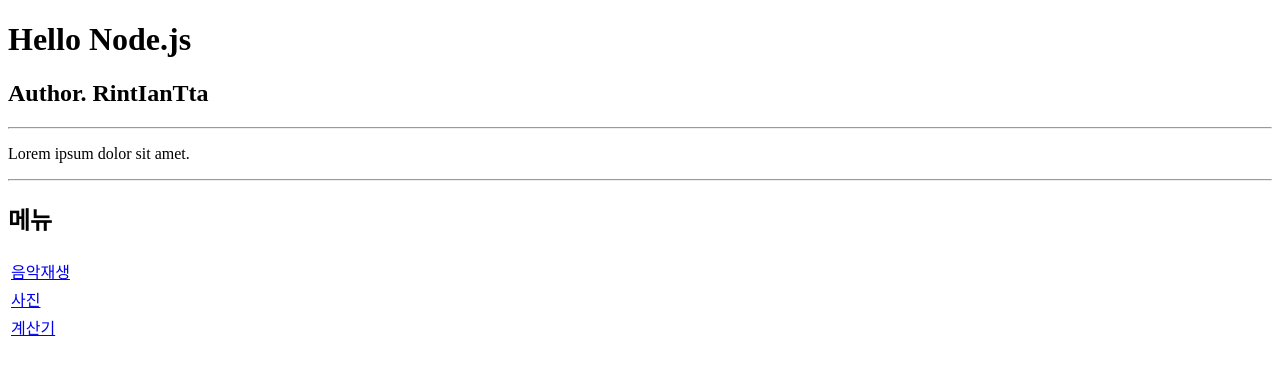
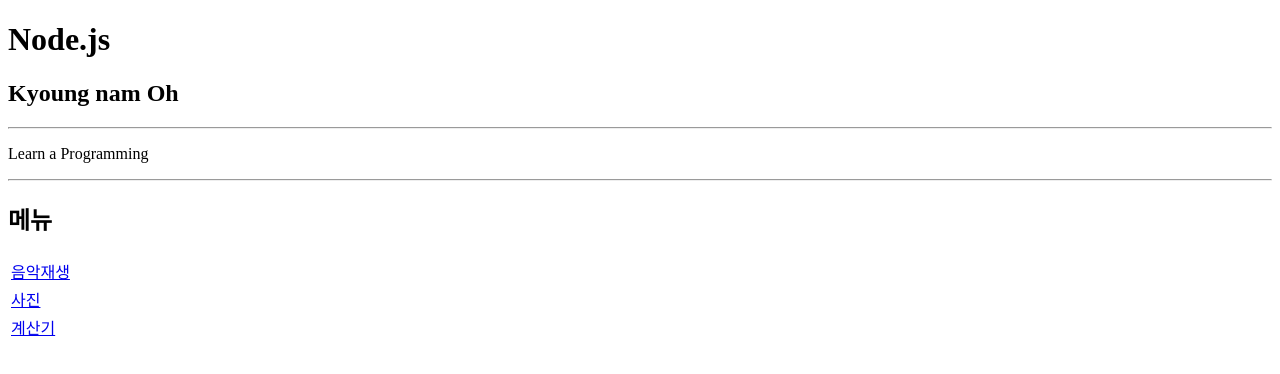
Before and after one commit to rudska9/20170803, a plain HTML site: page HTMLPage.html in a window 1280 px wide. Drawn offline with Linux system fonts and the light colour scheme.

```diff
--- a/HTMLPage.html
+++ b/HTMLPage.html
@@ -5,10 +5,10 @@
     <title>test</title>
 </head>
 <body>
-<h1>Hello Node.js</h1>
-<h2>Author. RintIanTta</h2>
+<h1>Node.js</h1>
+<h2>Kyoung nam Oh</h2>
 <hr />
-<p>Lorem ipsum dolor sit amet.</p>
+<p>Learn a Programming</p>
 <form name="해당 폼의 이름" action="값을 보낼 주소" method="post 방식인지 get 방식인지">
     <table>
         <hr />
```
